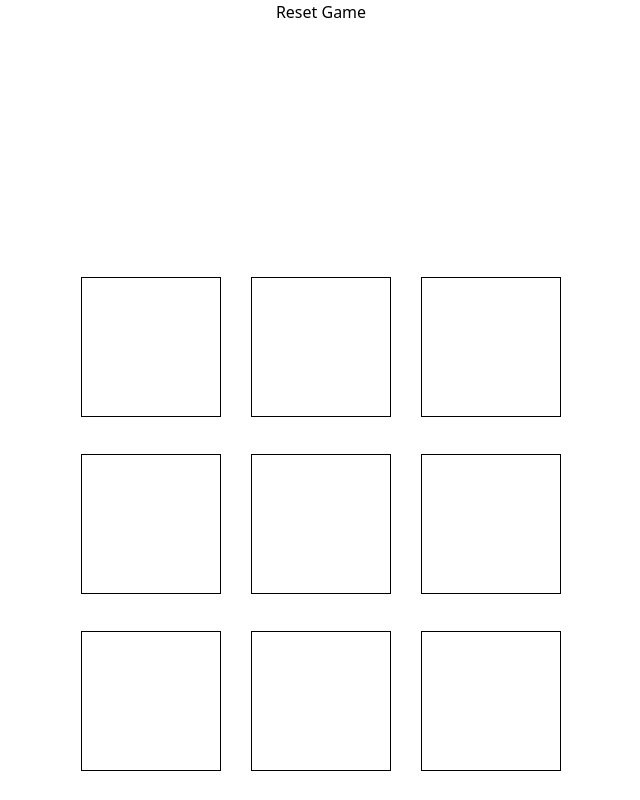
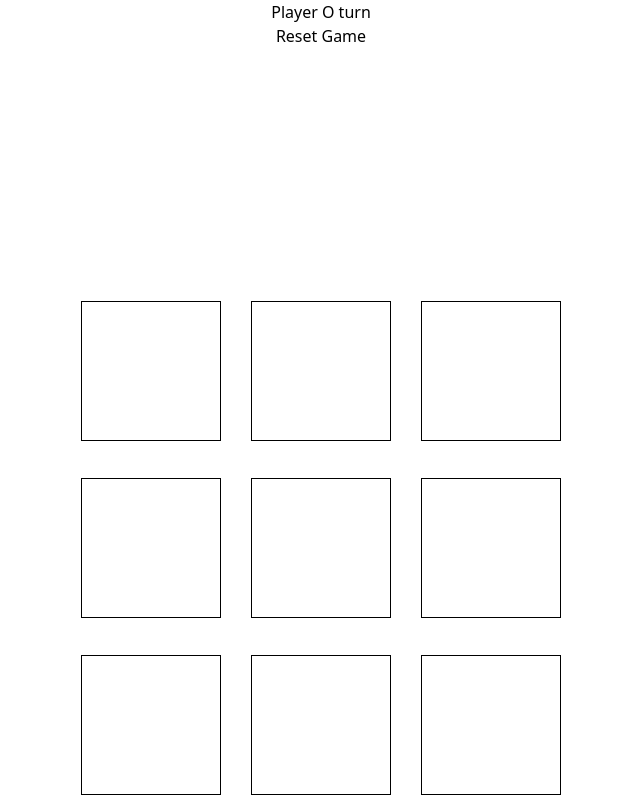
Before and after one commit to ajaykumar-21/Machine-Coding-Questions, a React (Create React App) app: page / in a window 1280 px wide. Shown: the whole page, without its empty margins (319-959 px from the left). Built offline with nearby package versions, Linux system fonts and the light colour scheme.

Commit message:
add winning pattern and calaculate winning functionality

```diff
--- a/src/components/Tic-Tac-Toe/Tic-Tac-Toe.js
+++ b/src/components/Tic-Tac-Toe/Tic-Tac-Toe.js
@@ -6,7 +6,40 @@ const initialBoard = () => Array(9).fill(null);
 function TicTacToe() {
   const [board, setBoard] = useState(initialBoard());
   const [isNext, setIsnext] = useState(false);
-  console.log(board);
+
+  const WINNING_PATTERN = [
+    [0, 1, 2],
+    [3, 4, 5],
+    [6, 7, 8],
+    [0, 3, 6],
+    [1, 4, 7],
+    [2, 5, 8],
+    [0, 4, 8],
+    [2, 4, 6],
+  ];
+
+  const calculatedWinner = (currentBoard) => {
+    for (let i = 0; i < WINNING_PATTERN.length; i++) {
+      const [a, b, c] = WINNING_PATTERN[i];
+      // console.log(currentBoard[a]);
+      if (
+        currentBoard[a] &&
+        currentBoard[a] === currentBoard[b] &&
+        currentBoard[a] === currentBoard[c]
+      ) {
+        return currentBoard[a];
+      }
+    }
+    return null;
+  };
+
+  const getStatusMessag = () => {
+    const winner = calculatedWinner(board);
+
+    if (winner) return `Player ${winner} wins!`;
+    if (!board.includes(null)) return `It's a draw!`;
+    return `Player ${isNext ? "X" : "O"} turn`;
+  };
 
   const handleOnClick = (index) => {
     // console.log(index);
@@ -16,9 +49,10 @@ function TicTacToe() {
     setIsnext(!isNext);
   };
 
-  console.log(board);
+  // console.log(board);
   return (
     <div>
+      <h2>{getStatusMessag()}</h2>
       <div>
         <button>Reset Game</button>
       </div>
```
